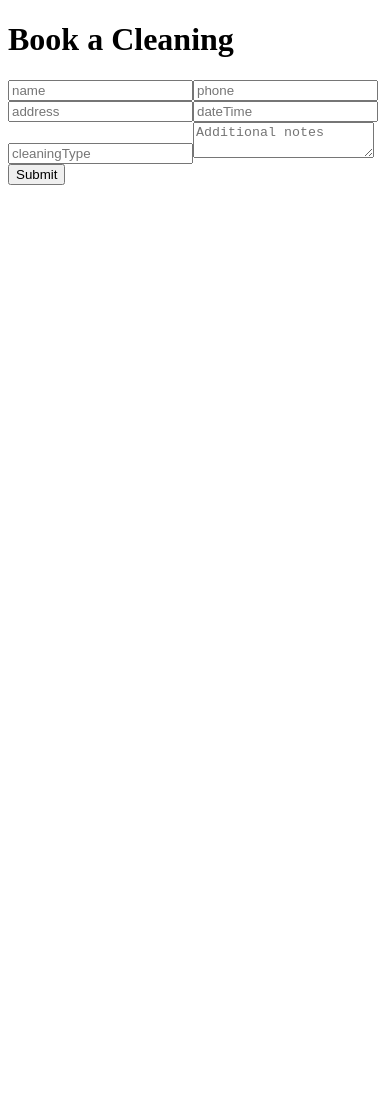
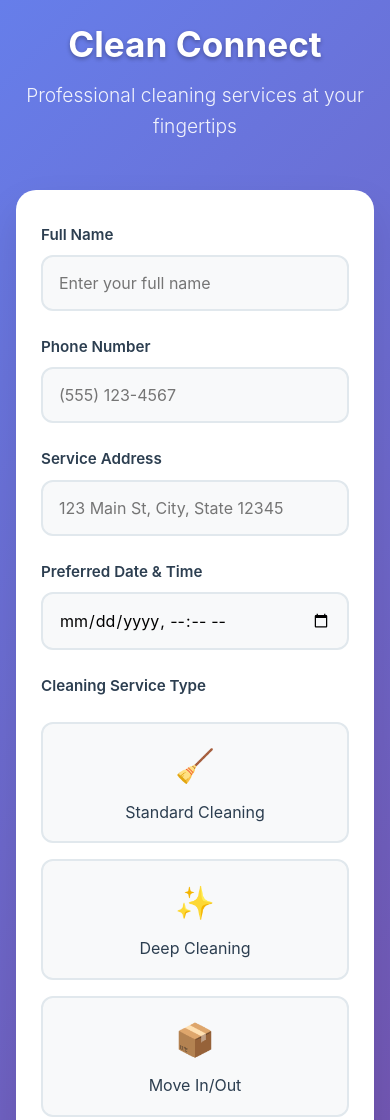
Before and after one commit to 3ummer/clean-connect, a React app in the folder frontend/: page / in a window 390 px wide. Shown: the top 1120 px of the page. Before the commit the page ends 844 px from the top, so only its background shows below. Built offline with nearby package versions, Linux system fonts and the light colour scheme.

Commit message:
Create modern UI design for cleaning service

```diff
--- a/frontend/index.html
+++ b/frontend/index.html
@@ -1,6 +1,11 @@
 <!DOCTYPE html>
 <html lang="en">
-<head><meta charset="UTF-8"><title>Cleaning Booking</title></head>
+<head>
+  <meta charset="UTF-8">
+  <meta name="viewport" content="width=device-width, initial-scale=1.0">
+  <title>Clean Connect - Professional Cleaning Services</title>
+  <meta name="description" content="Book professional cleaning services with Clean Connect. Standard, deep cleaning, move-in/out, and post-construction cleaning available.">
+</head>
 <body>
   <div id="root"></div>
   <script src="main.js"></script>
--- a/frontend/main.js
+++ b/frontend/main.js
@@ -1,35 +1,153 @@
 
 import React, { useState, useEffect } from 'react';
 import { createRoot } from 'react-dom/client';
+import './styles.css';
 
 const App = () => {
   const [form, setForm] = useState({
     name: '', phone: '', address: '', dateTime: '', cleaningType: '', notes: ''
   });
   const [message, setMessage] = useState('');
+  const [isLoading, setIsLoading] = useState(false);
 
-  const handleChange = e => setForm({ ...form, [e.target.name]: e.target.value });
+  const serviceTypes = [
+    { value: 'standard', label: 'Standard Cleaning', icon: '🧹' },
+    { value: 'deep', label: 'Deep Cleaning', icon: '✨' },
+    { value: 'move-in', label: 'Move In/Out', icon: '📦' },
+    { value: 'post-construction', label: 'Post Construction', icon: '🏗️' }
+  ];
+
+  const handleChange = e => {
+    setForm({ ...form, [e.target.name]: e.target.value });
+  };
+
+  const handleServiceTypeSelect = (serviceType) => {
+    setForm({ ...form, cleaningType: serviceType });
+  };
+
   const handleSubmit = async e => {
     e.preventDefault();
+    setIsLoading(true);
+    setMessage('');
+
+    try {
       const res = await fetch('/booking', {
         method: 'POST',
         headers: { 'Content-Type': 'application/json' },
         body: JSON.stringify(form)
       });
-    setMessage(await res.text());
+      const responseText = await res.text();
+      setMessage(responseText);
+    } catch (error) {
+      setMessage('Error submitting booking. Please try again.');
+    } finally {
+      setIsLoading(false);
+    }
   };
 
   return (
-    <div>
-      <h1>Book a Cleaning</h1>
-      <form onSubmit={handleSubmit}>
-        {['name', 'phone', 'address', 'dateTime', 'cleaningType'].map(f => (
-          <input key={f} name={f} placeholder={f} value={form[f]} onChange={handleChange} required />
+    <div className="container">
+      <header className="header">
+        <h1>Clean Connect</h1>
+        <p>Professional cleaning services at your fingertips</p>
+      </header>
+
+      <div className="form-card">
+        <form onSubmit={handleSubmit} className="booking-form">
+          <div className="form-row">
+            <div className="form-group">
+              <label className="form-label">Full Name</label>
+              <input
+                type="text"
+                name="name"
+                value={form.name}
+                onChange={handleChange}
+                className="form-input"
+                placeholder="Enter your full name"
+                required
+              />
+            </div>
+            <div className="form-group">
+              <label className="form-label">Phone Number</label>
+              <input
+                type="tel"
+                name="phone"
+                value={form.phone}
+                onChange={handleChange}
+                className="form-input"
+                placeholder="(555) 123-4567"
+                required
+              />
+            </div>
+          </div>
+
+          <div className="form-group">
+            <label className="form-label">Service Address</label>
+            <input
+              type="text"
+              name="address"
+              value={form.address}
+              onChange={handleChange}
+              className="form-input"
+              placeholder="123 Main St, City, State 12345"
+              required
+            />
+          </div>
+
+          <div className="form-group">
+            <label className="form-label">Preferred Date & Time</label>
+            <input
+              type="datetime-local"
+              name="dateTime"
+              value={form.dateTime}
+              onChange={handleChange}
+              className="form-input"
+              required
+            />
+          </div>
+
+          <div className="form-group">
+            <label className="form-label">Cleaning Service Type</label>
+            <div className="service-types">
+              {serviceTypes.map(service => (
+                <div
+                  key={service.value}
+                  className={`service-type ${form.cleaningType === service.value ? 'selected' : ''}`}
+                  onClick={() => handleServiceTypeSelect(service.value)}
+                >
+                  <span className="service-icon">{service.icon}</span>
+                  {service.label}
+                </div>
               ))}
-        <textarea name="notes" placeholder="Additional notes" value={form.notes} onChange={handleChange} />
-        <button type="submit">Submit</button>
+            </div>
+          </div>
+
+          <div className="form-group">
+            <label className="form-label">Additional Notes (Optional)</label>
+            <textarea
+              name="notes"
+              value={form.notes}
+              onChange={handleChange}
+              className="form-textarea"
+              placeholder="Any special instructions or requests..."
+            />
+          </div>
+
+          <button
+            type="submit"
+            className={`submit-btn ${isLoading ? 'loading' : ''}`}
+            disabled={isLoading}
+          >
+            {isLoading ? 'Booking...' : 'Book My Cleaning'}
+          </button>
         </form>
-      <p>{message}</p>
+
+        {message && (
+          <div className={`message ${message.includes('Error') ? 'error' : 'success'}`}>
+            {message}
+          </div>
+        )}
+      </div>
     </div>
   );
 };
--- a/frontend/package.json
+++ b/frontend/package.json
@@ -17,6 +17,8 @@
     "babel-loader": "^8.0.0",
     "@babel/core": "^7.0.0",
     "@babel/preset-react": "^7.0.0",
-    "html-webpack-plugin": "^5.0.0"
+    "html-webpack-plugin": "^5.0.0",
+    "css-loader": "^6.0.0",
+    "style-loader": "^3.0.0"
   }
 }
--- /dev/null
+++ b/frontend/styles.css
@@ -0,0 +1,248 @@
+/* Reset and base styles */
+* {
+  margin: 0;
+  padding: 0;
+  box-sizing: border-box;
+}
+
+body {
+  font-family: -apple-system, BlinkMacSystemFont, 'Segoe UI', 'Roboto', 'Oxygen', 'Ubuntu', 'Cantarell', sans-serif;
+  line-height: 1.6;
+  color: #2c3e50;
+  background: linear-gradient(135deg, #667eea 0%, #764ba2 100%);
+  min-height: 100vh;
+}
+
+/* Container */
+.container {
+  max-width: 800px;
+  margin: 0 auto;
+  padding: 2rem 1rem;
+  min-height: 100vh;
+  display: flex;
+  flex-direction: column;
+  justify-content: center;
+}
+
+/* Header */
+.header {
+  text-align: center;
+  margin-bottom: 3rem;
+}
+
+.header h1 {
+  font-size: 2.8rem;
+  font-weight: 700;
+  color: white;
+  margin-bottom: 0.5rem;
+  text-shadow: 0 2px 4px rgba(0,0,0,0.3);
+}
+
+.header p {
+  font-size: 1.2rem;
+  color: rgba(255,255,255,0.9);
+  font-weight: 300;
+}
+
+/* Form Card */
+.form-card {
+  background: white;
+  border-radius: 20px;
+  padding: 3rem;
+  box-shadow: 0 20px 40px rgba(0,0,0,0.1);
+  backdrop-filter: blur(10px);
+  border: 1px solid rgba(255,255,255,0.2);
+}
+
+/* Form */
+.booking-form {
+  display: grid;
+  gap: 1.5rem;
+}
+
+.form-group {
+  display: flex;
+  flex-direction: column;
+}
+
+.form-label {
+  font-weight: 600;
+  color: #2c3e50;
+  margin-bottom: 0.5rem;
+  font-size: 0.95rem;
+}
+
+.form-input, .form-select, .form-textarea {
+  padding: 1rem;
+  border: 2px solid #e1e8ed;
+  border-radius: 12px;
+  font-size: 1rem;
+  transition: all 0.3s ease;
+  background: #f8f9fa;
+  font-family: inherit;
+}
+
+.form-input:focus, .form-select:focus, .form-textarea:focus {
+  outline: none;
+  border-color: #667eea;
+  background: white;
+  box-shadow: 0 0 0 4px rgba(102, 126, 234, 0.1);
+  transform: translateY(-2px);
+}
+
+.form-textarea {
+  min-height: 120px;
+  resize: vertical;
+}
+
+/* Grid layout for form fields */
+.form-row {
+  display: grid;
+  grid-template-columns: 1fr 1fr;
+  gap: 1.5rem;
+}
+
+@media (max-width: 640px) {
+  .form-row {
+    grid-template-columns: 1fr;
+  }
+}
+
+/* Submit button */
+.submit-btn {
+  background: linear-gradient(135deg, #667eea 0%, #764ba2 100%);
+  color: white;
+  border: none;
+  padding: 1.2rem 2rem;
+  border-radius: 12px;
+  font-size: 1.1rem;
+  font-weight: 600;
+  cursor: pointer;
+  transition: all 0.3s ease;
+  margin-top: 1rem;
+  text-transform: uppercase;
+  letter-spacing: 0.5px;
+}
+
+.submit-btn:hover {
+  transform: translateY(-3px);
+  box-shadow: 0 10px 25px rgba(102, 126, 234, 0.4);
+}
+
+.submit-btn:active {
+  transform: translateY(-1px);
+}
+
+/* Message */
+.message {
+  margin-top: 2rem;
+  padding: 1rem;
+  border-radius: 12px;
+  text-align: center;
+  font-weight: 500;
+  animation: fadeInUp 0.5s ease;
+}
+
+.message.success {
+  background: #d1f2eb;
+  color: #00695c;
+  border: 1px solid #4caf50;
+}
+
+.message.error {
+  background: #ffebee;
+  color: #c62828;
+  border: 1px solid #f44336;
+}
+
+/* Cleaning service types */
+.service-types {
+  display: grid;
+  grid-template-columns: repeat(auto-fit, minmax(200px, 1fr));
+  gap: 1rem;
+  margin-top: 1rem;
+}
+
+.service-type {
+  padding: 1rem;
+  border: 2px solid #e1e8ed;
+  border-radius: 12px;
+  cursor: pointer;
+  transition: all 0.3s ease;
+  text-align: center;
+  background: #f8f9fa;
+}
+
+.service-type:hover {
+  border-color: #667eea;
+  background: rgba(102, 126, 234, 0.05);
+}
+
+.service-type.selected {
+  border-color: #667eea;
+  background: rgba(102, 126, 234, 0.1);
+  color: #667eea;
+  font-weight: 600;
+}
+
+/* Icons */
+.service-icon {
+  font-size: 2rem;
+  margin-bottom: 0.5rem;
+  display: block;
+}
+
+/* Animations */
+@keyframes fadeInUp {
+  from {
+    opacity: 0;
+    transform: translateY(30px);
+  }
+  to {
+    opacity: 1;
+    transform: translateY(0);
+  }
+}
+
+.form-card {
+  animation: fadeInUp 0.8s ease;
+}
+
+/* Loading state */
+.submit-btn.loading {
+  pointer-events: none;
+  opacity: 0.7;
+}
+
+.submit-btn.loading::after {
+  content: '';
+  display: inline-block;
+  width: 16px;
+  height: 16px;
+  margin-left: 10px;
+  border: 2px solid rgba(255,255,255,0.3);
+  border-top: 2px solid white;
+  border-radius: 50%;
+  animation: spin 1s linear infinite;
+}
+
+@keyframes spin {
+  to {
+    transform: rotate(360deg);
+  }
+}
+
+/* Responsive design */
+@media (max-width: 768px) {
+  .container {
+    padding: 1rem;
+  }
+
+  .form-card {
+    padding: 2rem 1.5rem;
+  }
+
+  .header h1 {
+    font-size: 2.2rem;
+  }
+}
--- a/frontend/webpack.config.js
+++ b/frontend/webpack.config.js
@@ -17,6 +17,10 @@ module.exports = {
         use: {
           loader: 'babel-loader'
         }
+      },
+      {
+        test: /\.css$/,
+        use: ['style-loader', 'css-loader']
       }
     ]
   },
```
Lines whose indentation alone changed are shown as unchanged.
